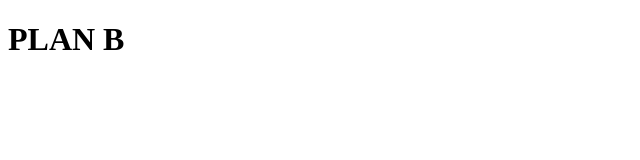
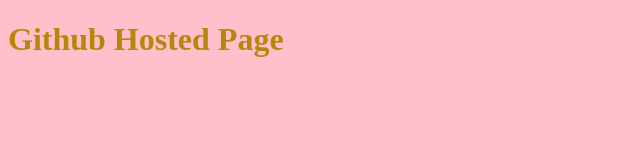
Before and after one commit to tobi-algonquin/gh-test-branching, a plain HTML site: page index.html in a window 1280 px wide. Shown: the whole page, without its empty margins (0-640 px from the left). Drawn offline with Linux system fonts and the light colour scheme.

Commit message:
Stylesheet is linked!

```diff
--- a/index.html
+++ b/index.html
@@ -1,10 +1,11 @@
 <!doctype html>
 <html>
 	<head>
-		<title>Plan B </title>
+		<title>Github Hosted Page </title>
 		<meta charset="utf-8">
+		<link rel= "stylesheet" href="./css/styles.css">
 	</head>
 	<body>
-	<h1> PLAN B </h1>
+	<h1> Github Hosted Page </h1>
 	</body>
 </html>
```
